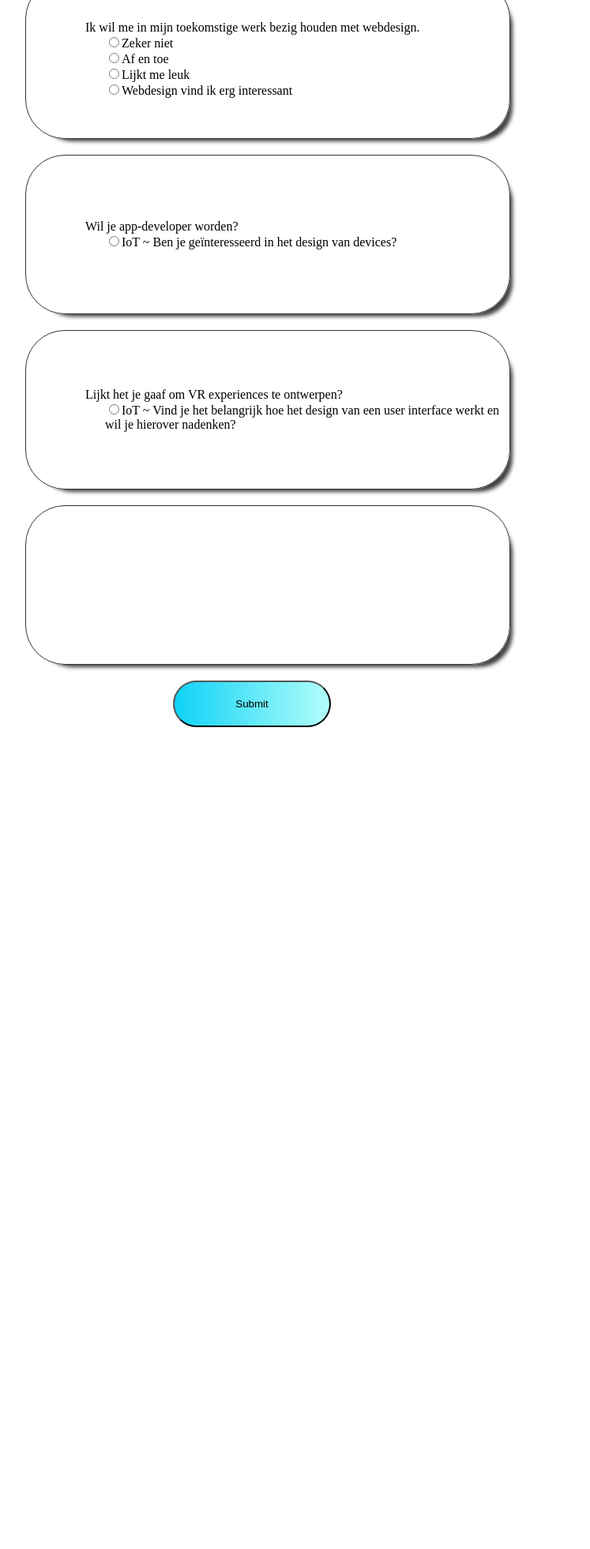
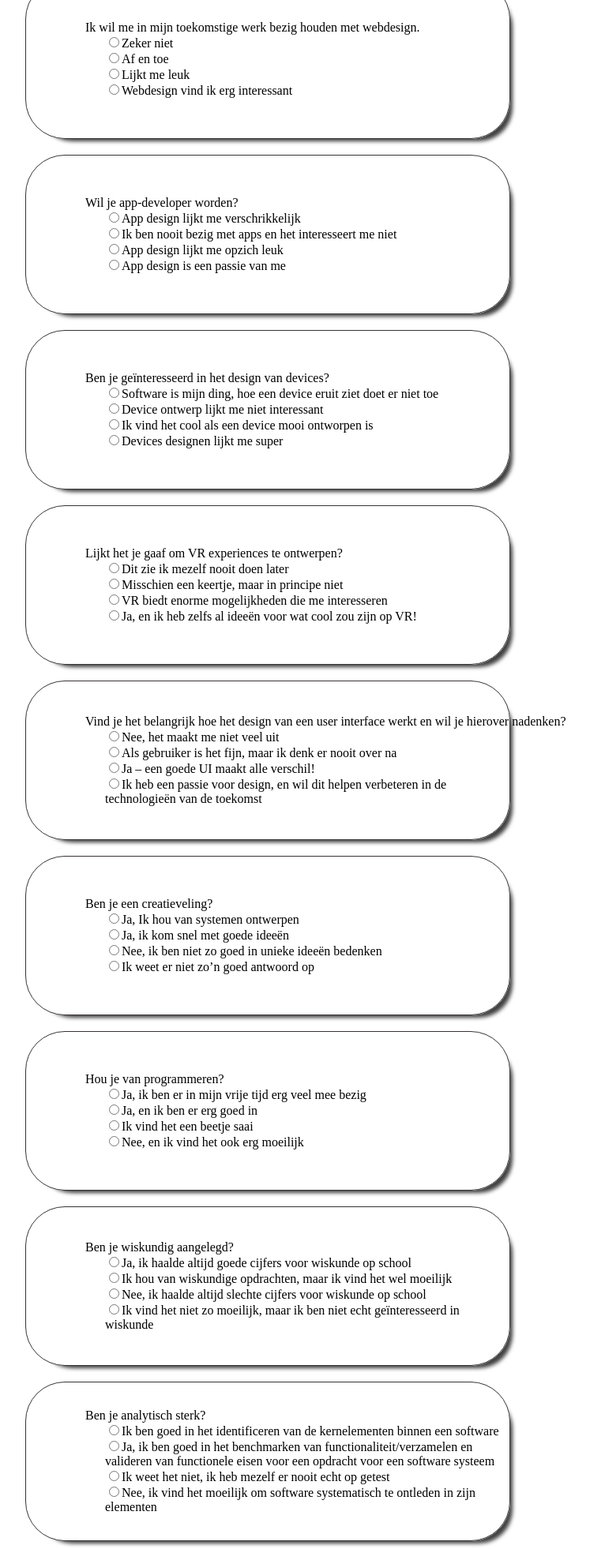
Before and after one commit to CPhilipse/ZeroBitSorteerhoed, a Django app: page /vragenlijst/ in a window 1280 px wide. Shown: the part 1364-3326 px from the top of the page at 79% size, without its empty margins (321-1068 px from the left). Before the commit the page ends 2285 px from the top, so only its background shows below. Run offline with Django 3.2, Linux system fonts and the light colour scheme.

Commit message:
Add questions and unique results record for each user :sparkles:

```diff
--- a/questions.txt
+++ b/questions.txt
@@ -11,6 +11,20 @@ Ik heb helemaal niks met wiskunde;Ik hou van wiskunde;Voorspellingen kunnen doen
 IoT ~ Ik wil me in mijn toekomstige werk bezig houden met webdesign.
 Zeker niet;Af en toe;Lijkt me leuk;Webdesign vind ik erg interessant
 IoT ~ Wil je app-developer worden?
+App design lijkt me verschrikkelijk;Ik ben nooit bezig met apps en het interesseert me niet;App design lijkt me opzich leuk;App design is een passie van me
 IoT ~ Ben je geïnteresseerd in het design van devices?
+Software is mijn ding, hoe een device eruit ziet doet er niet toe;Device ontwerp lijkt me niet interessant;Ik vind het cool als een device mooi ontworpen is;Devices designen lijkt me super
 IoT ~ Lijkt het je gaaf om VR experiences te ontwerpen?
+Dit zie ik mezelf nooit doen later;Misschien een keertje, maar in principe niet;VR biedt enorme mogelijkheden die me interesseren;Ja, en ik heb zelfs al ideeën voor wat cool zou zijn op VR!
 IoT ~ Vind je het belangrijk hoe het design van een user interface werkt en wil je hierover nadenken?
+Nee, het maakt me niet veel uit;Als gebruiker is het fijn, maar ik denk er nooit over na;Ja – een goede UI maakt alle verschil!;Ik heb een passie voor design, en wil dit helpen verbeteren in de technologieën van de toekomst
+SE ~ Ben je een creatieveling?
+Ja, Ik hou van systemen ontwerpen;Ja, ik kom snel met goede ideeën;Nee, ik ben niet zo goed in unieke ideeën bedenken;Ik weet er niet zo’n goed antwoord op
+SE ~ Hou je van programmeren?
+Ja, ik ben er in mijn vrije tijd erg veel mee bezig;Ja, en ik ben er erg goed in;Ik vind het een beetje saai;Nee, en ik vind het ook erg moeilijk
+SE ~ Ben je wiskundig aangelegd?
+Ja, ik haalde altijd goede cijfers voor wiskunde op school;Ik hou van wiskundige opdrachten, maar ik vind het wel moeilijk;Nee, ik haalde altijd slechte cijfers voor wiskunde op school;Ik vind het niet zo moeilijk, maar ik ben niet echt geïnteresseerd in wiskunde
+SE ~ Ben je analytisch sterk?
+Ik ben goed in het identificeren van de kernelementen binnen een software;Ja, ik ben goed in het benchmarken van functionaliteit/verzamelen en valideren van functionele eisen voor een opdracht voor een software systeem;Ik weet het niet, ik heb mezelf er nooit echt op getest;Nee, ik vind het moeilijk om software systematisch te ontleden in zijn elementen
+SE ~ Kan je snel oplossingen voor ingewikkelde problemen bedenken?
+Ja, ik ben goed in het zoeken van de oorzaak van het probleem en weet er snel een antwoord op;Nog niet, maar de laatste tijd werk ik veel met onder andere Python waardoor ik er beter in wordt;Nee, vaak weet ik niet wat de oorzaak van het probleem is;Vaak kan ik wel de oorzaak aanduiden, maar kan ik er geen oplossing voor vinden
--- a/questions/templates/questionslist/questionslist.html
+++ b/questions/templates/questionslist/questionslist.html
@@ -47,7 +47,7 @@
 </head>
 <body>
     <h1 id="title">Vragenlijst</h1>
-    <form action="advies_formuleren/" method="POST">
+    <form action="advies_formuleren/{{ username }}/" method="POST">
         {% csrf_token %}
         <ul>
             {% for question in questions %}
--- a/questions/urls.py
+++ b/questions/urls.py
@@ -3,5 +3,6 @@ from questions import views
 
 urlpatterns = [
     path('', views.questionslist),
-    path('advies_formuleren/', views.processing_answers),
+    # path('<str:username>', views.questionslist),
+    path('advies_formuleren/<str:username>/', views.processing_answers),
 ]
--- a/questions/views.py
+++ b/questions/views.py
@@ -1,3 +1,4 @@
+import uuid
 from django.http import HttpResponseRedirect
 from django.shortcuts import render
 
@@ -7,6 +8,7 @@ from django.shortcuts import render
             i. The results being: Points per specialisation and specialisation with the most points.
 '''
 
+# def questionslist(request, username):
 def questionslist(request):
     # I think in PythonAnywhere you need the path /home/project/questions.txt or something like that.
     questions_list = []
@@ -16,18 +18,30 @@ def questionslist(request):
         splitted_lines = data.split('\n')
         for index, element in enumerate(splitted_lines):
             if index % 2 == 0:
+                # Text before ~ is the id of the question.
                 questions = element.split('~')
                 questions_list.append(questions)
             if index % 2 != 0:
+                # The ; is to separate the answers in the file
                 answers = element.split(';')
                 questions_list[question_list_number].append(answers)
                 question_list_number += 1
 
-    context = {'questions': questions_list}
+    # Remove empty question from list.
+    questions_list.remove([''])
+
+    test_username = 'test_usernameHAI'
+    context = {'questions': questions_list, 'username': test_username}
     return render(request, 'questionslist/questionslist.html', context)
 
-def processing_answers(request):
+# If user hasn't entered an username, create an unique username
+no_username_backup_id = uuid.uuid4()
+def processing_answers(request, username=no_username_backup_id):
     data = request.POST
+
+    # Create file for each new user. Does user already have a record? Update his record.
+    with open(f'results/results{username}.txt', 'w') as f:
+        pass
 
     BDaM_points = 0
     FICT_points = 0
@@ -55,11 +69,16 @@ def processing_answers(request):
         question_number = element[1][0]
         input_answer = element[1][1]
         formatted_answer = f'Vraag {question_number}:\n\t{input_answer}\n'
-        with open('results.txt', 'a') as f:
+        with open(f'results/results{username}.txt', 'a') as f:
             f.write(formatted_answer)
 
-    with open('results.txt', 'a') as f:
+    with open(f'results/results{username}.txt', 'a') as f:
         points = f'BDaM punten: {BDaM_points}\nFICT punten: {FICT_points}\nIaT punten: {IaT_points}\nSE punten: {SE_points}\n'
         f.write(points)
 
-    return HttpResponseRedirect('/resultaten/')
+    # In the results.urls (page Bart needs to make) add:
+    # path('/resultaten/<str:username>/', views.show_results),
+    # This way Bart can grab the username by doing def function(request, username):
+    # grab the file by doing with open(f'results{username}') as f:
+    # And then Bart should show the results.
+    return HttpResponseRedirect(f'/resultaten/{username}/')
```
